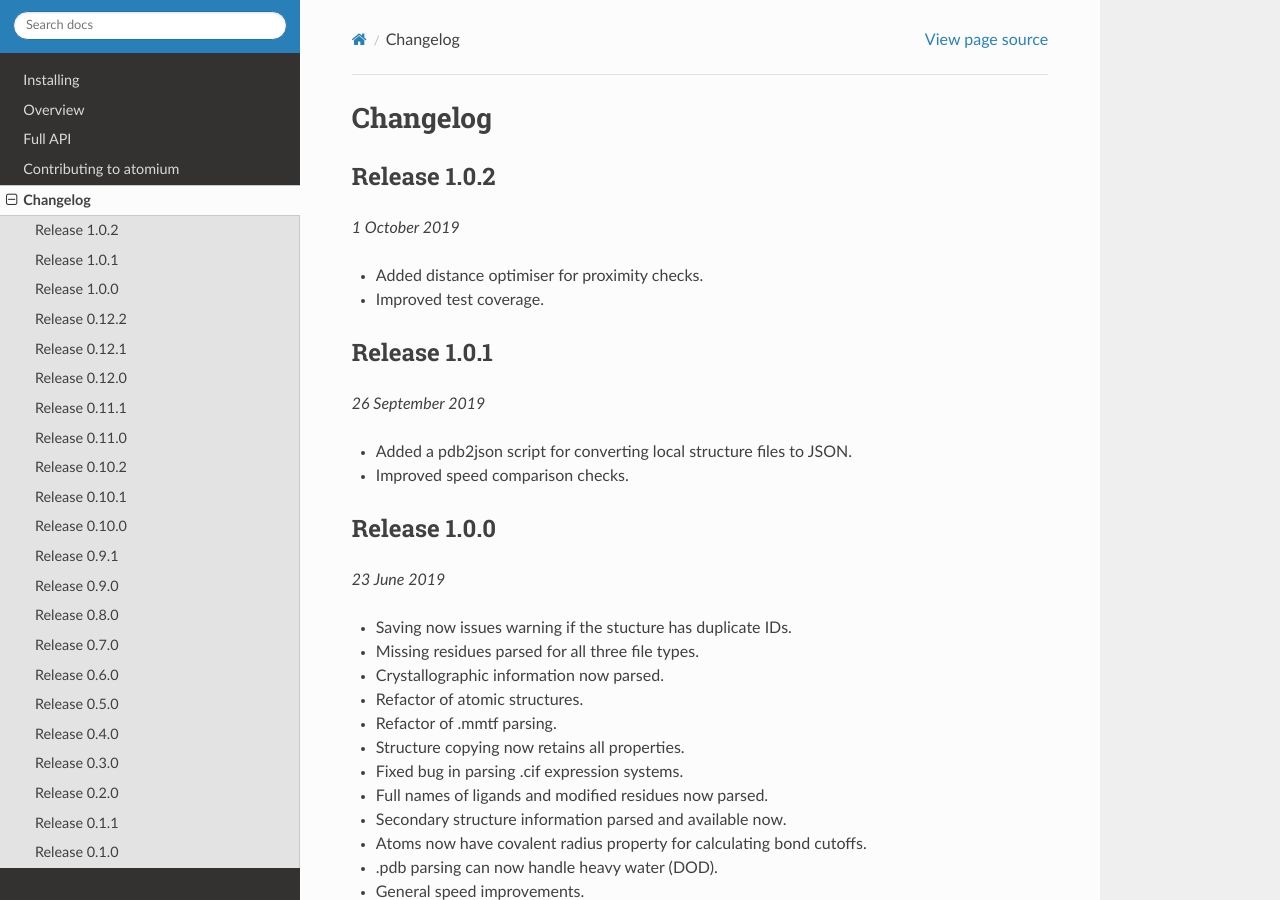
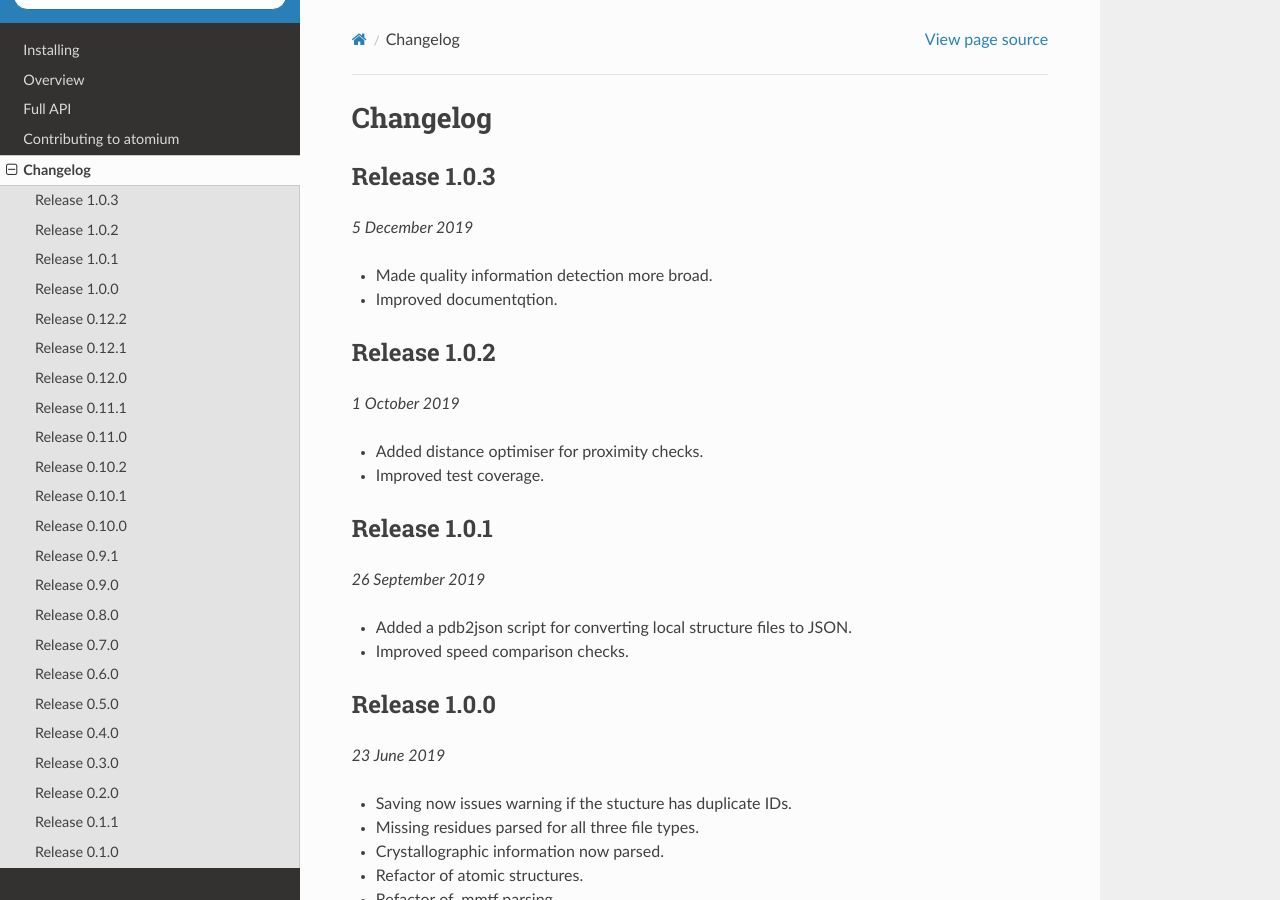
Before and after one commit to samirelanduk/atomium, a Sphinx documentation site: the page built from docs/source/changelog.rst, in a window 1280 px wide and 900 px high. Built offline with Sphinx 7.4.7 and the Read the Docs theme 2.0.0, drawn with Linux system fonts in a browser that asks for light colours.

Commit message:
1.0.3 docs

```diff
--- a/docs/source/changelog.rst
+++ b/docs/source/changelog.rst
@@ -1,5 +1,14 @@
 Changelog
 ---------
+
+Release 1.0.3
+~~~~~~~~~~~~~
+
+`5 December 2019`
+
+* Made quality information detection more broad.
+* Improved documentqtion.
+
 
 Release 1.0.2
 ~~~~~~~~~~~~~
```
